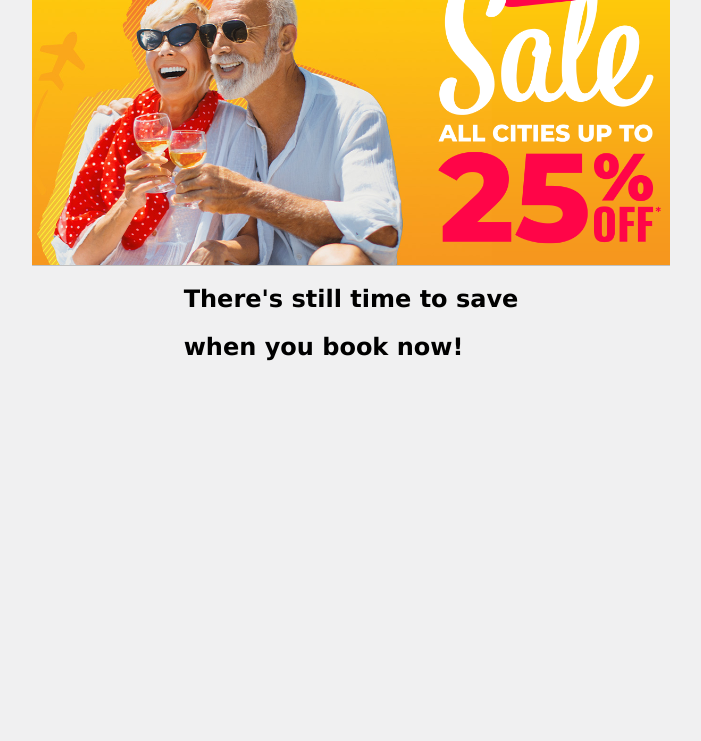
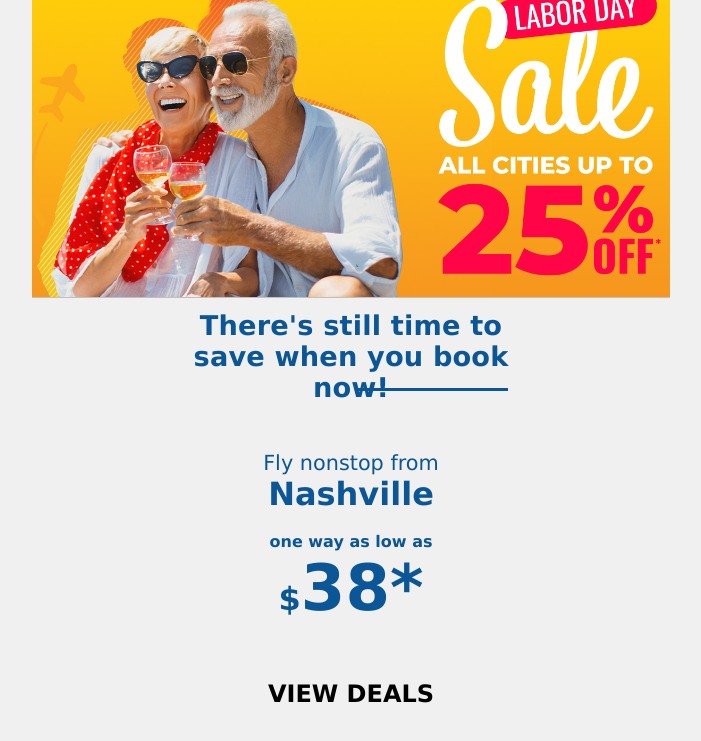
Before and after one commit to wlowrimore/email_ad_layout, a plain HTML site: page index.html in a window 1280 px wide. Shown: the part 205-946 px from the top of the page, without its empty margins (289-990 px from the left). Before the commit the page ends 832 px from the top, so only its background shows below. Drawn offline with Linux system fonts and the light colour scheme.

Commit message:
adding middle text before dollar sign and astericks svg

```diff
--- a/assets/style/styles.css
+++ b/assets/style/styles.css
@@ -1,4 +1,7 @@
 body {
+  display: flex;
+  flex-direction: column;
+  align-items: center;
   margin: 0;
   padding: 0;
   height: 100vh;
@@ -10,7 +13,9 @@ body {
 main {
   display: flex;
   flex-direction: column;
+  width: 40rem;
   align-items: center;
+  padding: 2rem;
   margin: 2rem;
 }
 
@@ -19,3 +24,63 @@ main {
   flex-direction: column;
   box-shadow: 0px 1px 0px silver;
 }
+
+.mid-text-top-container {
+  width: 25rem;
+}
+
+.mid-text-top,
+.mid-text-mid,
+.mid-text-bottom {
+  display: flex;
+  flex-direction: column;
+  align-items: center;
+  justify-content: center;
+  text-align: center;
+  padding: 0 1rem;
+  color: #0a5696;
+}
+
+.mid-text-top h2 {
+  margin: 0.3rem 0;
+  font-size: 1.7rem;
+  font-weight: 600;
+  font-stretch:ultra-expanded;
+  padding: 0.5rem;
+  letter-spacing: 0.01rem;
+}
+
+.you-book-border {
+  border-bottom: 0.2rem solid #0a5696;
+  padding-bottom: 1rem;
+}
+
+.mid-text-mid-container {
+  width: 100%;
+  padding: 1rem 0;
+}
+
+.mid-text-mid h3 {
+  font-size: 1.3rem;
+  font-weight: 300;
+  margin: 0;
+}
+
+.mid-text-mid h1 {
+  font-size: 2rem;
+  margin: 0;
+}
+
+.mid-text-bottom h4 {
+  margin: 0;
+}
+
+.mid-text-bottom span {
+  font-size: 2rem;
+  padding-bottom: 2rem;
+}
+
+.mid-text-bottom h1 {
+  margin: 0;
+  font-size: 4rem;
+}
--- a/index.html
+++ b/index.html
@@ -15,12 +15,30 @@
         </header>
       </section>
 
-      <section>
-        <div>
-          <h2>There's still time to save</h2>
-          <h2>when you book now!</h2>
+      <section class="mid-text-top-container">
+        <div class="mid-text-top">
+          <h2>
+            There's still time to save when<span class="you-book-border">
+              you book</span
+            >
+            now!
+          </h2>
         </div>
       </section>
+      <br />
+      <section class="mid-text-mid-container">
+        <div class="mid-text-mid">
+          <h3>Fly nonstop from</h3>
+          <h1>Nashville</h1>
+        </div>
+        <br />
+        <div class="mid-text-bottom">
+          <h4>one way as low as</h4>
+          <h1><span>$</span>38*</h1>
+        </div>
+      </section>
+      <br />
+      <h2>VIEW DEALS</h2>
     </main>
   </body>
 </html>
```
